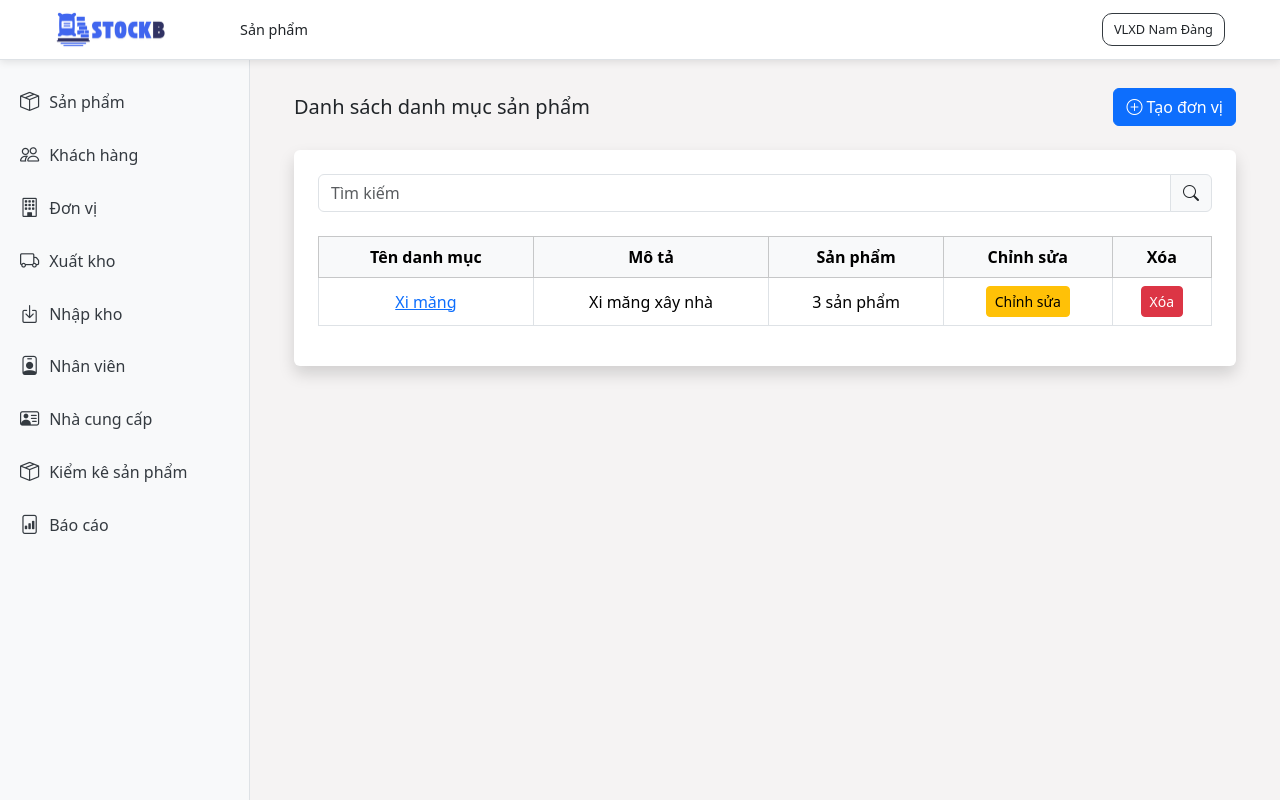
After one commit to manhcuong2004/prj-stock-management, a Django app: page /product-category/ in a window 1280 px wide. The commit adds this page. Run offline with Django 5.2, Linux system fonts and the light colour scheme; some libraries are stand-ins or nearby versions.

```diff
--- a/stock_management/stockb/templates/main.html
+++ b/stock_management/stockb/templates/main.html
@@ -4,8 +4,9 @@
 .main-content {
             margin-left: 250px;
             margin-top: 50px;
-            padding-top: 80px;
+            padding-top: 30px;
             padding: 20px;
+            height: calc(100vh - 50px);
         }
 {% endblock %}
 {% block content %}
--- /dev/null
+++ b/stock_management/stockb/templates/product_category/product_category_list.html
@@ -0,0 +1,44 @@
+{% extends 'base.html' %}
+
+{% block content %}
+<div class="container-fluid  -4">
+    <div class="d-flex justify-content-between align-items-center mb-4">
+        <h5 class="mb-0">Danh sách danh mục sản phẩm</h5>
+        <a href="{% url 'create_unit' %}" class="btn btn-primary">
+            <i class="bi bi-plus-circle"></i> Tạo đơn vị
+        </a>
+    </div>
+
+    <div class="bg-white p-4 rounded shadow">
+
+        <div class="input-group mb-4">
+            <input type="text" class="form-control" placeholder="Tìm kiếm">
+            <span class="input-group-text"><i class="bi bi-search"></i></span>
+        </div>
+
+        <div class="table-responsive">
+            <table class="table table-bordered align-middle text-center">
+                <thead class="table-light">
+                    <tr>
+                        <th scope="col">Tên danh mục</th>
+                        <th scope="col">Mô tả</th>
+                        <th scope="col">Sản phẩm</th>
+                        <th scope="col">Chỉnh sửa</th>
+                        <th scope="col">Xóa</th>
+                    </tr>
+                </thead>
+                <tbody>
+                    <tr>
+                        <td><a href="#">Xi măng</a></td>
+                        <td>Xi măng xây nhà</td>
+                        <td>3 sản phẩm</td>
+                        <td><button class="btn btn-warning btn-sm">Chỉnh sửa</button></td>
+                        <td><button class="btn btn-danger btn-sm">Xóa</button></td>
+                    </tr>
+
+                </tbody>
+            </table>
+        </div>
+    </div>
+</div>
+{% endblock %}
--- a/stock_management/stockb/templates/supplier/supplier_create.html
+++ b/stock_management/stockb/templates/supplier/supplier_create.html
@@ -1,6 +1,9 @@
 {% extends 'base.html' %}
 
 {% block content %}
+    <div class="d-flex justify-content-between align-items-center mb-4">
+        <h5 class="mb-0">Tạo mới đơn vị</h5>
+    </div>
     <div class="container bg-white p-4 rounded shadow">
         <h5 class="mb-4">Thông tin nhà cung cấp</h5>
         <p class="text-muted mb-4">Vui lòng cung cấp các thông tin về nhà cung cấp sẽ tạo</p>
--- a/stock_management/stockb/urls.py
+++ b/stock_management/stockb/urls.py
@@ -7,10 +7,17 @@ urlpatterns = [
     path('supplier/create', views.supplier_create_view, name='supplier_create'),
     path('inventory/near-expiry', views.near_expiry_list_view, name='near_expiry_list'),
     path('inventory/low-stock', views.low_stock_list_view, name='low_stock_list'),
+
     path('stock-out/', views.stock_out, name='stock_out'),
     path('stock-out/create', views.stock_out_update, name='stock_out_create'),
     path('stock-in/', views.stock_in, name='stock_in'),
     path('stock-in/create', views.stock_in_update, name='stock_in_create'),
 
+    path('units/', views.units_view, name='units'),
+    path('units/create/', views.create_unit, name='create_unit'),
+    path('report/', views.report_overview, name='report'),
+
+    path('product-category/', views.product_category_view, name='product_category'),
+
 
 ]
--- a/stock_management/stockb/views.py
+++ b/stock_management/stockb/views.py
@@ -17,20 +17,16 @@ def stock_out_update(request):
 
 def stock_in(request):
     context = {"title": "Trang xuất kho"}
-    return render(request, "stock_in/stock_in.html", context)
+    return render(request, "stock_in/stock_in_list.html", context)
 
 def stock_in_update(request):
     context = {"title": "Trang tạo mới đơn nhập kho"}
     return render(request, "stock_in/stock_in_update.html", context)
 
 
-def units_view(request):
-    return render(request, 'units/units.html')
 def supplier_list_view(request):
     return render(request, 'supplier/supplier_list.html')
 
-def create_unit(request):
-    return render(request, 'units/create_unit.html')
 def supplier_create_view(request):
     if request.method == 'POST':
         return redirect('supplier_list')
@@ -42,5 +38,14 @@ def near_expiry_list_view(request):
 def low_stock_list_view(request):
     return render(request, 'inventory/low_stock_list.html')
 
+
+def units_view(request):
+    return render(request, 'units/units.html')
+def create_unit(request):
+    return render(request, 'units/create_unit.html')
 def report_overview(request):
     return render(request, 'report/overview.html')
+
+
+def product_category_view(request):
+    return render(request, 'product_category/product_category_list.html')
--- a/stock_management/templates/base.html
+++ b/stock_management/templates/base.html
@@ -141,13 +141,15 @@
             margin-top: 20px;
             padding: 20px;
             background: #F5F3F3;
-            height: calc(100vh - 20px); /* Đảm bảo rằng content chiếm toàn bộ không gian còn lại */
+            height: calc(100vh - 20px);
             overflow-y: auto;
         }
     {% block style %}
 
     {% endblock %}
     </style>
+    {% block extra_head %}
+    {% endblock %}
 </head>
 
 <body>
@@ -181,11 +183,11 @@
             <i class="bi bi-box-seam"></i>Sản phẩm
         </a>
         <div class="collapse ms-4" id="sanphamSubmenu">
-            <a href="#" class="submenu">Danh mục sản phẩm</a>
+            <a href="/product-category" class="submenu">Danh mục sản phẩm</a>
             <a href="#" class="submenu">Sản phẩm trong kho</a>
         </div>
         <a href="#"><i class="bi bi-people"></i> Khách hàng</a>
-        <a href="#"><i class="bi bi-building"></i> Đơn vị</a>
+        <a href="/units"><i class="bi bi-building"></i> Đơn vị</a>
         <a href="/stock-out"><i class="bi bi-truck"></i> Xuất kho</a>
         <a href="/stock-in"><i class="bi bi-box-arrow-in-down"></i> Nhập kho</a>
         <a href="#"><i class="bi bi-person-badge"></i> Nhân viên</a>
@@ -197,7 +199,7 @@
             <a href="/inventory/near-expiry" class="submenu">Gần đến ngày khuyến nghị</a>
             <a href="/inventory/low-stock" class="submenu">Gần hết trong kho</a>
         </div>
-        <a href="#"><i class="bi bi-file-bar-graph"></i> Báo cáo</a>
+        <a href="/report"><i class="bi bi-file-bar-graph"></i> Báo cáo</a>
     </div>
     <div class="main-content">
         <div class="container mt-5">
@@ -208,6 +210,12 @@
     </div>
 
     <script src="https://cdn.jsdelivr.net/npm/bootstrap@5.3.3/dist/js/bootstrap.bundle.min.js"></script>
+
+
+    <script src="https://cdn.jsdelivr.net/npm/flatpickr"></script>
+    <script src="https://npmcdn.com/flatpickr/dist/l10n/vn.js"></script>
+    {% block extra_js %}
+    {% endblock %}
 </body>
 
 </html>
```
Also changed, not shown: stock_management/stockb/templates/report/overview.html (+0 -15 lines), stock_management/stockb/templates/units/create_unit.html (+11 -19 lines), stock_management/stockb/templates/units/units.html (+7 -16 lines), stock_management/stockb/templates/stock_in/stock_in_list.html (renamed from stock_management/stockb/templates/stock_in/stock_in.html).
